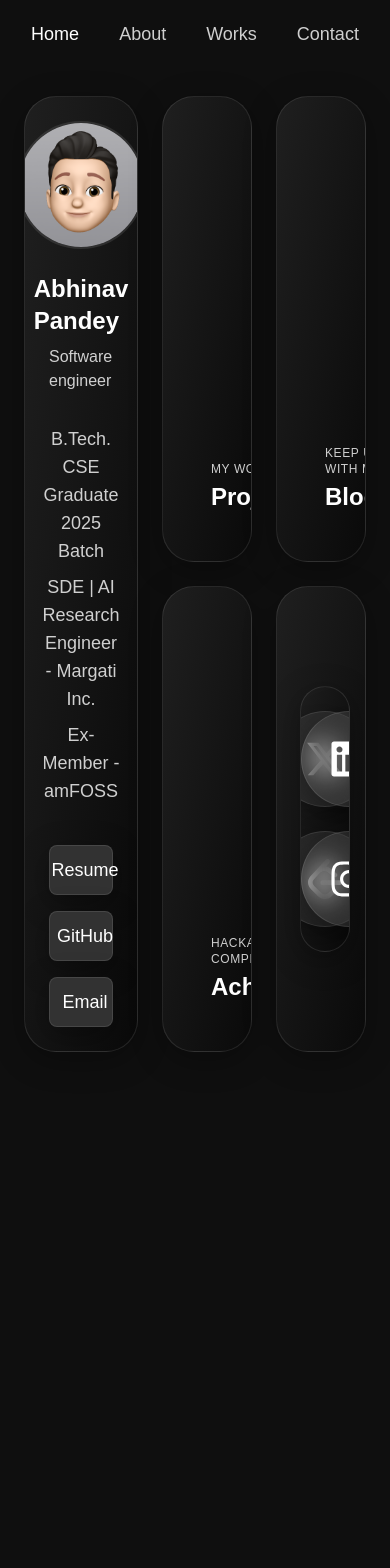
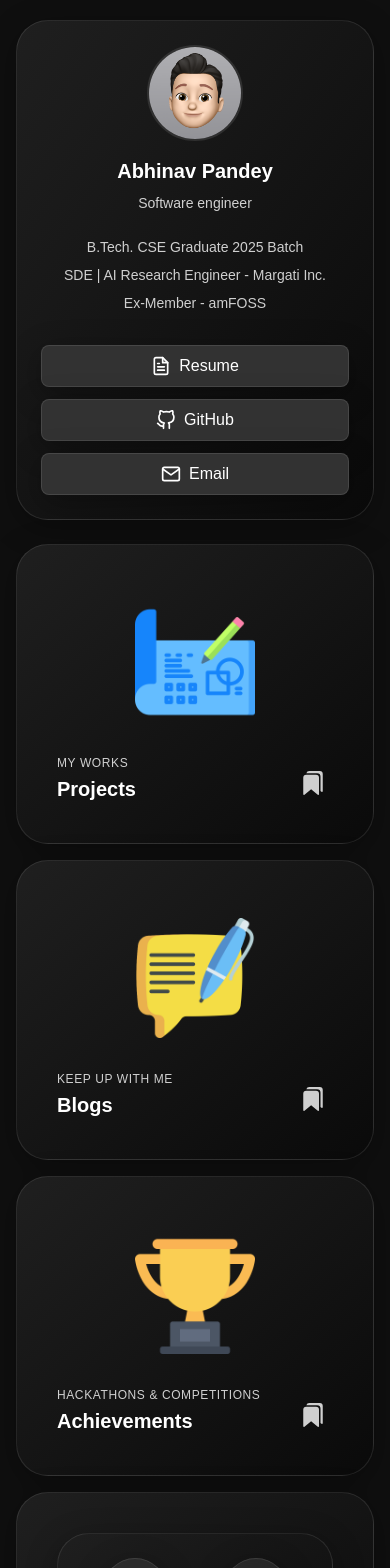
Before and after one commit to Abhinavxox/Portfolio-V2, a Next.js app: page / in a window 390 px wide. Shown: the top 1568 px of the page. Before the commit the page ends 1100 px from the top, so only its background shows below. Built offline with nearby package versions, Linux system fonts and the light colour scheme.

Commit message:
Fix : Fixed responsiveness

```diff
--- a/components/HomePage.tsx
+++ b/components/HomePage.tsx
@@ -3,27 +3,22 @@
 import Link from "next/link";
 import { personalInfo, projects, blogPosts, achievements } from "@/lib/data";
 import Image from "next/image";
-import {
-  FaXTwitter,
-  FaLinkedin,
-  FaInstagram,
-  FaRightFromBracket,
-} from "react-icons/fa6";
+import { FaXTwitter, FaLinkedin, FaInstagram } from "react-icons/fa6";
 import { SiLeetcode } from "react-icons/si";
 import { IoBookmarks } from "react-icons/io5";
 import { Fragment } from "react";
 
 export default function HomePage() {
   return (
-    <div className="pt-24 pb-12 px-6">
+    <div className="pt-5 md:pt-10  pb-12 px-4 sm:px-6">
       <div className="max-w-7xl mx-auto">
-        <div className="flex gap-6 items-stretch">
-          {/* Left Sidebar - 1/3 width */}
-          <div className="w-1/3 flex">
-            <div className="portfolio-card min-h-[600px] flex flex-col items-center py-8 w-full">
+        <div className="flex flex-col lg:flex-row gap-6 items-stretch">
+          {/* Left Sidebar - Full width on mobile, 1/3 on desktop */}
+          <div className="w-full lg:w-1/3 flex">
+            <div className="portfolio-card min-h-[500px] sm:min-h-[600px] flex flex-col items-center py-6 sm:py-8 w-full px-4 sm:px-0">
               {/* Profile Picture */}
-              <div className="mb-6">
-                <div className="relative w-32 h-32 rounded-full overflow-hidden border-2 border-glass-border">
+              <div className="mb-4 sm:mb-6">
+                <div className="relative w-24 h-24 sm:w-32 sm:h-32 rounded-full overflow-hidden border-2 border-glass-border">
                   <Image
                     src={personalInfo.avatar}
                     alt={personalInfo.name}
@@ -34,20 +29,20 @@ export default function HomePage() {
               </div>
 
               {/* Name */}
-              <h2 className="text-2xl font-semibold text-text-primary mb-2">
+              <h2 className="text-xl sm:text-2xl font-semibold text-text-primary mb-2">
                 {personalInfo.name}
               </h2>
 
               {/* Title */}
-              <p className="text-text-secondary text-base mb-8">
+              <p className="text-text-secondary text-sm sm:text-base mb-6 sm:mb-8">
                 Software engineer
               </p>
 
               {/* Spacer to push buttons to bottom */}
-              <div className="flex-1"></div>
+              <div className="flex-1 hidden sm:block"></div>
 
               {/* Description */}
-              <div className="text-text-secondary text-lg mb-8 text-center">
+              <div className="text-text-secondary text-sm sm:text-lg mb-6 sm:mb-8 text-center px-2">
                 {personalInfo.description.map((item, index) => (
                   <Fragment key={index}>
                     <p className="mb-2">{item}</p>
@@ -56,15 +51,15 @@ export default function HomePage() {
               </div>
 
               {/* Spacer to push buttons to bottom */}
-              <div className="flex-1"></div>
+              <div className="flex-1 hidden sm:block"></div>
 
               {/* Buttons at the bottom */}
-              <div className="w-full mt-auto">
+              <div className="w-full mt-auto md:px-5 px-0">
                 {/* Resume Button */}
                 <a
                   href={personalInfo.resume}
                   download="Abhinav_CV.docx"
-                  className="interactive-element glass px-6 py-2.5 rounded-lg flex items-center gap-2 transition-colors text-lg font-medium mb-4 w-full justify-center"
+                  className="interactive-element glass px-4 sm:px-6 py-2 sm:py-2.5 rounded-lg flex items-center gap-2 transition-colors text-base sm:text-lg font-medium mb-3 sm:mb-4 w-full justify-center"
                 >
                   <svg
                     width="20"
@@ -88,7 +83,7 @@ export default function HomePage() {
                 {/* GitHub Button */}
                 <Link
                   href={personalInfo.social.github}
-                  className="interactive-element glass px-6 py-2.5 rounded-lg flex items-center gap-2 transition-colors text-lg font-medium mb-4 w-full justify-center"
+                  className="interactive-element glass px-4 sm:px-6 py-2 sm:py-2.5 rounded-lg flex items-center gap-2 transition-colors text-base sm:text-lg font-medium mb-3 sm:mb-4 w-full justify-center"
                 >
                   <svg
                     width="20"
@@ -110,7 +105,7 @@ export default function HomePage() {
                   href={`https://mail.google.com/mail/?view=cm&fs=1&to=${personalInfo.email}`}
                   target="_blank"
                   rel="noopener noreferrer"
-                  className="interactive-element glass px-6 py-2.5 rounded-lg flex items-center gap-2 transition-colors text-lg font-medium w-full justify-center"
+                  className="interactive-element glass px-4 sm:px-6 py-2 sm:py-2.5 rounded-lg flex items-center gap-2 transition-colors text-base sm:text-lg font-medium w-full justify-center"
                 >
                   <svg
                     width="20"
@@ -131,11 +126,11 @@ export default function HomePage() {
             </div>
           </div>
 
-          {/* Right Content - 2/3 width */}
-          <div className="w-2/3 flex">
+          {/* Right Content - Full width on mobile, 2/3 on desktop */}
+          <div className="w-full lg:w-2/3 flex">
             <div
-              className="grid grid-cols-2 gap-6 min-h-[600px] w-full"
-              style={{ gridTemplateRows: "1fr 1fr" }}
+              className="grid grid-cols-1 sm:grid-cols-2 gap-4 sm:gap-6 min-h-[auto] sm:min-h-[600px] w-full"
+              style={{ gridTemplateRows: "auto" }}
             >
               {/* First row - Item 1 */}
               <Link
@@ -143,10 +138,10 @@ export default function HomePage() {
                 className="portfolio-card relative overflow-hidden block cursor-pointer transition-opacity hover:opacity-90"
                 style={{ height: "100%" }}
               >
-                <div className="h-full flex flex-col justify-between p-6">
+                <div className="h-full flex flex-col justify-between p-4 sm:p-6 min-h-[250px] sm:min-h-[auto]">
                   {/* Project Title - Top Center (Script Style) */}
                   <div className="text-center flex-1 flex items-center justify-center min-h-0">
-                    <div className="relative w-full max-w-[180px] aspect-square">
+                    <div className="relative w-full max-w-[120px] sm:max-w-[180px] aspect-square">
                       <Image
                         src="/images/project.png"
                         alt="Project"
@@ -164,14 +159,14 @@ export default function HomePage() {
                       <p className="text-xs uppercase tracking-wider text-text-secondary mb-1">
                         MY WORKS
                       </p>
-                      <h4 className="text-2xl font-semibold text-text-primary">
+                      <h4 className="text-xl sm:text-2xl font-semibold text-text-primary">
                         Projects
                       </h4>
                     </div>
 
                     {/* Right Side - Circular Icon with Sparkle */}
-                    <div className="w-12 h-12 flex items-center justify-center">
-                      <IoBookmarks className="w-8 h-8 text-text-secondary" />
+                    <div className="w-10 h-10 sm:w-12 sm:h-12 flex items-center justify-center">
+                      <IoBookmarks className="w-6 h-6 sm:w-8 sm:h-8 text-text-secondary" />
                     </div>
                   </div>
                 </div>
@@ -183,10 +178,10 @@ export default function HomePage() {
                 className="portfolio-card relative overflow-hidden block cursor-pointer transition-opacity hover:opacity-90"
                 style={{ height: "100%" }}
               >
-                <div className="h-full flex flex-col justify-between p-6">
+                <div className="h-full flex flex-col justify-between p-4 sm:p-6 min-h-[250px] sm:min-h-[auto]">
                   {/* Blog Image - Top Center */}
                   <div className="text-center flex-1 flex items-center justify-center min-h-0">
-                    <div className="relative w-full max-w-[180px] aspect-square">
+                    <div className="relative w-full max-w-[120px] sm:max-w-[180px] aspect-square">
                       <Image
                         src="/images/blog.png"
                         alt="Blog"
@@ -204,14 +199,14 @@ export default function HomePage() {
                       <p className="text-xs uppercase tracking-wider text-text-secondary mb-1">
                         KEEP UP WITH ME
                       </p>
-                      <h4 className="text-2xl font-semibold text-text-primary">
+                      <h4 className="text-xl sm:text-2xl font-semibold text-text-primary">
                         Blogs
                       </h4>
                     </div>
 
                     {/* Right Side - Circular Icon with Sparkle */}
-                    <div className="w-12 h-12 flex items-center justify-center">
-                      <IoBookmarks className="w-8 h-8 text-text-secondary" />
+                    <div className="w-10 h-10 sm:w-12 sm:h-12 flex items-center justify-center">
+                      <IoBookmarks className="w-6 h-6 sm:w-8 sm:h-8 text-text-secondary" />
                     </div>
                   </div>
                 </div>
@@ -223,10 +218,10 @@ export default function HomePage() {
                 className="portfolio-card relative overflow-hidden block cursor-pointer transition-opacity hover:opacity-90"
                 style={{ height: "100%" }}
               >
-                <div className="h-full flex flex-col justify-between p-6">
+                <div className="h-full flex flex-col justify-between p-4 sm:p-6 min-h-[250px] sm:min-h-[auto]">
                   {/* Achievement Image - Top Center */}
                   <div className="text-center flex-1 flex items-center justify-center min-h-0">
-                    <div className="relative w-full max-w-[180px] aspect-square">
+                    <div className="relative w-full max-w-[120px] sm:max-w-[180px] aspect-square">
                       <Image
                         src="/images/achievement.png"
                         alt="Achievement"
@@ -244,33 +239,36 @@ export default function HomePage() {
                       <p className="text-xs uppercase tracking-wider text-text-secondary mb-1">
                         HACKATHONS & COMPETITIONS
                       </p>
-                      <h4 className="text-2xl font-semibold text-text-primary">
+                      <h4 className="text-xl sm:text-2xl font-semibold text-text-primary">
                         Achievements
                       </h4>
                     </div>
 
                     {/* Right Side - Circular Icon with Sparkle */}
-                    <div className="w-12 h-12 flex items-center justify-center">
-                      <IoBookmarks className="w-8 h-8 text-text-secondary" />
+                    <div className="w-10 h-10 sm:w-12 sm:h-12 flex items-center justify-center">
+                      <IoBookmarks className="w-6 h-6 sm:w-8 sm:h-8 text-text-secondary" />
                     </div>
                   </div>
                 </div>
               </Link>
 
               {/* Second row - Item 2 - Social Links */}
-              <div className="portfolio-card" style={{ height: "100%" }}>
-                <div className="h-full flex flex-col justify-center items-center gap-6 p-6">
+              <div
+                className="portfolio-card min-h-[250px] sm:min-h-[auto]"
+                style={{ height: "100%" }}
+              >
+                <div className="h-full flex flex-col justify-center items-center gap-4 sm:gap-6 p-4 sm:p-6">
                   {/* Social Media Buttons */}
-                  <div className="grid grid-cols-2 gap-6 w-full justify-items-center portfolio-card">
+                  <div className="grid grid-cols-2 gap-4 sm:gap-6 w-full justify-items-center portfolio-card">
                     {/* X (Twitter) */}
                     <Link
                       href={personalInfo.social.twitter}
                       target="_blank"
                       rel="noopener noreferrer"
-                      className="w-24 h-24 rounded-full glass flex items-center justify-center hover:bg-glass-strong transition-all cursor-pointer"
+                      className="w-16 h-16 sm:w-24 sm:h-24 rounded-full glass flex items-center justify-center hover:bg-glass-strong transition-all cursor-pointer"
                       aria-label="X (Twitter)"
                     >
-                      <FaXTwitter className="w-10 h-10 text-text-primary" />
+                      <FaXTwitter className="w-7 h-7 sm:w-10 sm:h-10 text-text-primary" />
                     </Link>
 
                     {/* LinkedIn */}
@@ -278,10 +276,10 @@ export default function HomePage() {
                       href={personalInfo.social.linkedin}
                       target="_blank"
                       rel="noopener noreferrer"
-                      className="w-24 h-24 rounded-full glass flex items-center justify-center hover:bg-glass-strong transition-all cursor-pointer"
+                      className="w-16 h-16 sm:w-24 sm:h-24 rounded-full glass flex items-center justify-center hover:bg-glass-strong transition-all cursor-pointer"
                       aria-label="LinkedIn"
                     >
-                      <FaLinkedin className="w-10 h-10 text-text-primary" />
+                      <FaLinkedin className="w-7 h-7 sm:w-10 sm:h-10 text-text-primary" />
                     </Link>
 
                     {/* LeetCode */}
@@ -289,10 +287,10 @@ export default function HomePage() {
                       href={personalInfo.social.leetcode}
                       target="_blank"
                       rel="noopener noreferrer"
-                      className="w-24 h-24 rounded-full glass flex items-center justify-center hover:bg-glass-strong transition-all cursor-pointer"
+                      className="w-16 h-16 sm:w-24 sm:h-24 rounded-full glass flex items-center justify-center hover:bg-glass-strong transition-all cursor-pointer"
                       aria-label="LeetCode"
                     >
-                      <SiLeetcode className="w-10 h-10 text-text-primary" />
+                      <SiLeetcode className="w-7 h-7 sm:w-10 sm:h-10 text-text-primary" />
                     </Link>
 
                     {/* Instagram */}
@@ -300,10 +298,10 @@ export default function HomePage() {
                       href={personalInfo.social.instagram}
                       target="_blank"
                       rel="noopener noreferrer"
-                      className="w-24 h-24 rounded-full glass flex items-center justify-center hover:bg-glass-strong transition-all cursor-pointer"
+                      className="w-16 h-16 sm:w-24 sm:h-24 rounded-full glass flex items-center justify-center hover:bg-glass-strong transition-all cursor-pointer"
                       aria-label="Instagram"
                     >
-                      <FaInstagram className="w-10 h-10 text-text-primary" />
+                      <FaInstagram className="w-7 h-7 sm:w-10 sm:h-10 text-text-primary" />
                     </Link>
                   </div>
                 </div>
--- a/components/Navbar.tsx
+++ b/components/Navbar.tsx
@@ -22,18 +22,18 @@ export default function Navbar() {
   };
 
   return (
-    <nav className="fixed top-0 left-0 right-0 z-50 bg-[#0f0f0f]">
-      <div className="max-w-7xl mx-auto px-6 py-5">
+    <nav className="top-0 left-0 right-0 z-50 bg-[#0f0f0f] hidden md:flex">
+      <div className="max-w-7xl mx-auto px-4 sm:px-6 py-3 sm:py-5">
         <div className="flex items-center justify-center">
           {/* Centered Navigation Links */}
-          <div className="flex items-center gap-10">
+          <div className="flex items-center gap-4 sm:gap-6 md:gap-8 lg:gap-10 flex-wrap justify-center">
             {navLinks.map((link) => {
               const active = isActive(link.href);
               return (
                 <Link
                   key={link.href}
                   href={link.href}
-                  className={`text-lg font-medium transition-all duration-200 ${
+                  className={`text-sm sm:text-base md:text-lg font-medium transition-all duration-200 ${
                     active
                       ? "text-white"
                       : "text-text-secondary hover:text-white"
```
